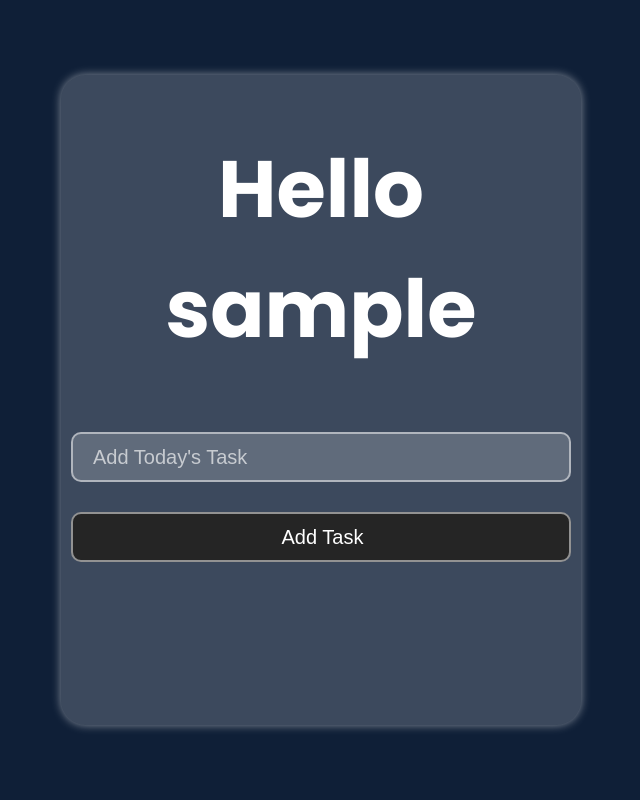
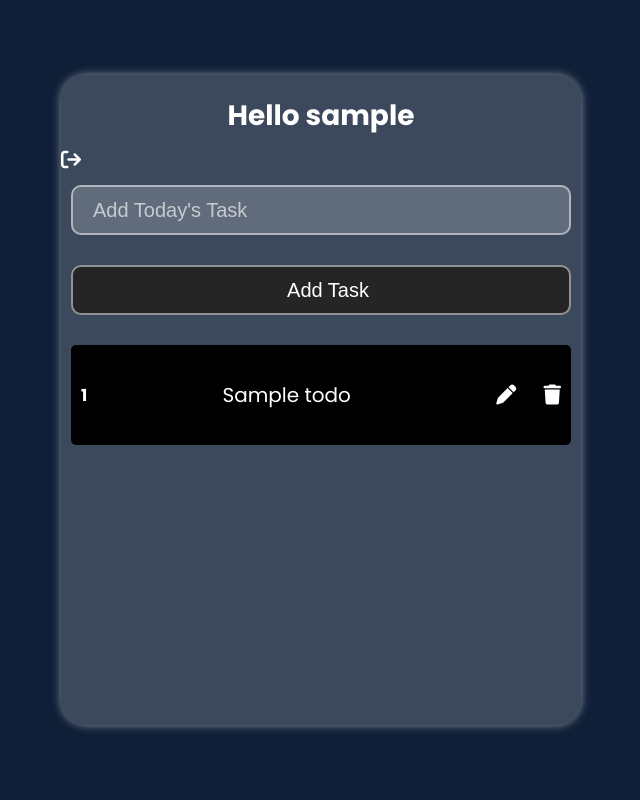
Before and after one commit to AbdulRahmanMudasser/django-tasks, a Django app: page /todo/ in a window 1280 px wide. Shown: the whole page, without its empty margins (319-959 px from the left). Run offline with Django 5.2, Linux system fonts and the light colour scheme; a user stored in the database is signed in; tables that the repository leaves empty hold one stand-in row (values such as "Sample post"); some libraries are stand-ins or nearby versions; some web fonts are replaced.

Commit message:
fetching todos, displaying them, added styles.css for styling, updated views.py

```diff
--- a/core/static/css/index.css
+++ b/core/static/css/index.css
@@ -7,8 +7,8 @@ body {
     background-color: #0f1f37;
     width: 100%;
     height: 1080px;
-    overflow: hidden;
-    font-size: 24px;
+    /* overflow: hidden; */
+    font-size: 20px;
     color: #fff;
     font-family: Poppins;
     display: flex;
@@ -26,7 +26,7 @@ body {
 }
 
 .heading{
-    font-size: 40px;
+    font-size: 20px;
     font-weight: 600;
     margin: 0;
     padding: 0;
@@ -45,7 +45,7 @@ b{
 
 .inp{
    /* margin-top: 10px; */
-  margin: 10px;
+    margin: 10px;
     height: 50px;
     width: 500px;
     border-radius: 10px;
@@ -129,6 +129,7 @@ b{
     /* margin-left: -68px; */
     margin-right: -41px;
 }
+
 a:hover{
     color: #ffff00bc;
 }
--- /dev/null
+++ b/core/static/css/styles.css
@@ -0,0 +1,121 @@
+.App {
+    text-align: center;
+}
+
+h1 {
+    color: #fff;
+    margin-bottom: 0.5rem;
+    font-size: 1.75rem;
+}
+
+.todoWrapper {
+    background-color: #252525;
+    margin-top: 50px;
+    padding: 2px;
+    border-radius: 5px;
+}
+
+.TodoForm {
+    width: 100%;
+}
+
+.todo-input {
+    outline: none;
+    background: none;
+    border: 1px solid #8758ff;
+    padding: 0.5rem 1rem;
+    margin-top: 1rem;
+    margin-bottom: 2rem;
+    width: 300px;
+    color: #fff;
+    margin-right: 0;
+}
+
+.todo-input::placeholder {
+    color: #ffffff4d;
+}
+
+.todo-btn {
+    margin-left: 0;
+    background: #8758ff;
+    color: #fff;
+    border: none;
+    padding: 0.55rem;
+    cursor: pointer;
+}
+
+.todos {
+    display: flex;
+    justify-content: space-between;
+    align-items: center;
+    background: black;
+    color: #fff;
+    padding: 0.75px 5px;
+    border-radius: 5px;
+    margin-bottom: 1rem;
+    cursor: pointer;
+    font-size: 20px;
+    font-weight: 300;
+    margin: 10px;
+    padding: 10px;
+    text-align: center;
+    margin-top: 20px;
+}
+
+.scr {
+    overflow-y:scroll;
+}
+
+.scr::-webkit-scrollbar {
+    width: 0;
+}
+
+.fa-trash {
+    margin-left: 0.75rem;
+}
+
+.completed {
+    color: #c5aeff;
+    text-decoration: line-through;
+}
+
+.todo-btn:hover {
+    background: #8758ff;
+    color: #fff;
+    border: none;
+    padding: 0.55rem;
+    cursor: pointer;
+    box-shadow: 0 0 10px #8758ff;
+}
+
+a {
+  text-decoration: none;
+  color: #fff;
+  font-size: 20px;
+  font-weight: 500;
+  margin-left: 10px;
+  margin-top: 20px;
+  margin-bottom: 20px;
+}
+
+.todo-green {
+  background-color: green;
+  /* Add other styles as needed */
+}
+
+.todo-red {
+  background-color: red;
+  /* Add other styles as needed */
+}
+
+.anca {
+    font-size: 25px;
+    margin-top: 7px;
+    /* margin-left: -68px; */
+    margin-right: -41px;
+}
+
+.heads {
+    display: flex;
+    justify-content: space-evenly;
+}
--- a/core/templates/home.html
+++ b/core/templates/home.html
@@ -28,13 +28,27 @@
                 <h1>Hello {{user}}</h1>
             </div>
 
+            <i class="fa-solid fa-arrow-right-from-bracket" style="color: #ffffff;"></i>
+
             <form action="" method="post">
                 {% csrf_token %}
 
                 <input type="text" name="title" class="inp" placeholder="Add Today's Task" required>
 
-                <input type="submit" class="submit-button" value="Add Task  ">
+                <input type="submit" class="submit-button" value="Add Task">
             </form>
+
+            {% for todo in todos %}
+                <div class="todos">
+                    <h5>{{ todo.srno }}</h5>
+                    <p>{{ todo.title }}</p>
+
+                    <div>
+                        <a href=""><i class="fa-solid fa-pen" style="color: #ffffff;"></i></a>
+                        <a href=""><i class="fa-solid fa-trash" style="color: #ffffff;"></i></a>
+                    </div>
+                </div>
+            {% endfor %}
         </div>
     </div>
 </body>
--- a/core/views.py
+++ b/core/views.py
@@ -78,5 +78,22 @@ def home(request):
         # Save Todo
         todo.save()
 
+        # Filtering Todos By Date
+        todos = models.Todo.objects.filter(user=request.user).order_by('-date')
+
+        context = {
+            'todos': todos,
+        }
+
+        # Redirect to Home Page
+        return redirect('/home', context)
+
+    # Filtering Todos By Date
+    todos = models.Todo.objects.filter(user=request.user).order_by('-date')
+
+    context = {
+        'todos': todos,
+    }
+
     # Render Home Page
-    return render(request, 'home.html')
+    return render(request, 'home.html', context)
```
